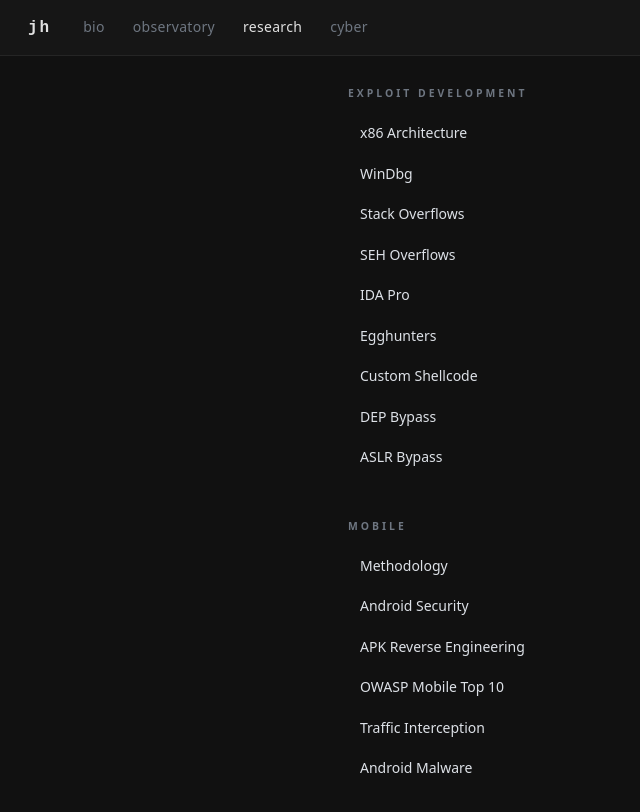
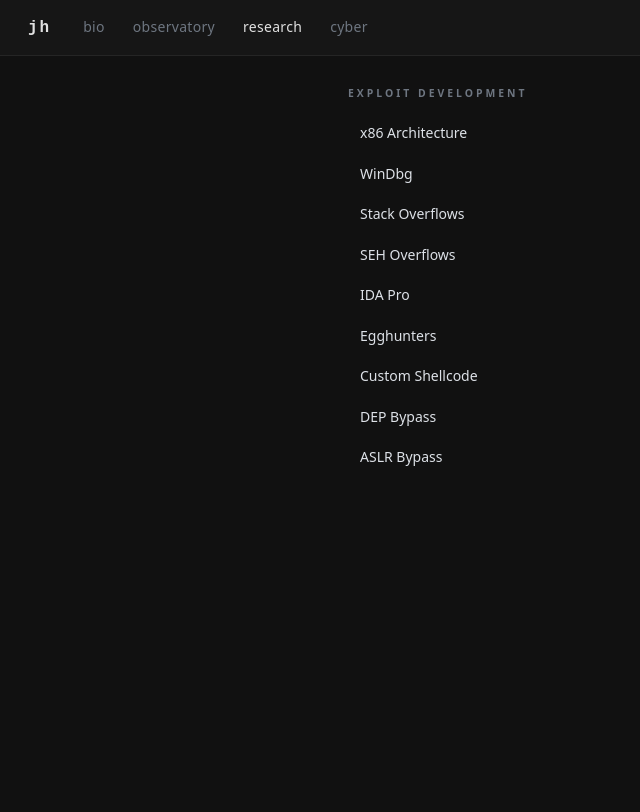
Before and after one commit to juliohenkes/juliohenkes.github.io, a Jekyll site: the page built from research/index.md, in a window 1280 px wide and 900 px high, scrolled down 679 px. Shown: the top 812 px of the window, without its empty margins (0-640 px from the left). Built offline with Jekyll 4.4.1, drawn with Linux system fonts in a browser that asks for light colours; after the commit the page ends 1268 px from its top, so only the background shows below that.

Commit message:
remove mobile section from research

```diff
--- a/research/index.md
+++ b/research/index.md
@@ -36,14 +36,3 @@
   <a href="{{ '/research/dep-bypass/' | relative_url }}">DEP Bypass</a>
   <a href="{{ '/research/aslr-bypass/' | relative_url }}">ASLR Bypass</a>
 </div>
-
-<span class="section-label">mobile</span>
-
-<div class="wu-list">
-  <a href="{{ '/research/methodology/' | relative_url }}">Methodology</a>
-  <a href="{{ '/research/android-security/' | relative_url }}">Android Security</a>
-  <a href="{{ '/research/apk-reverse-engineering/' | relative_url }}">APK Reverse Engineering</a>
-  <a href="{{ '/research/owasp-mobile-top10/' | relative_url }}">OWASP Mobile Top 10</a>
-  <a href="{{ '/research/traffic-interception/' | relative_url }}">Traffic Interception</a>
-  <a href="{{ '/research/android-malware/' | relative_url }}">Android Malware</a>
-</div>
```
